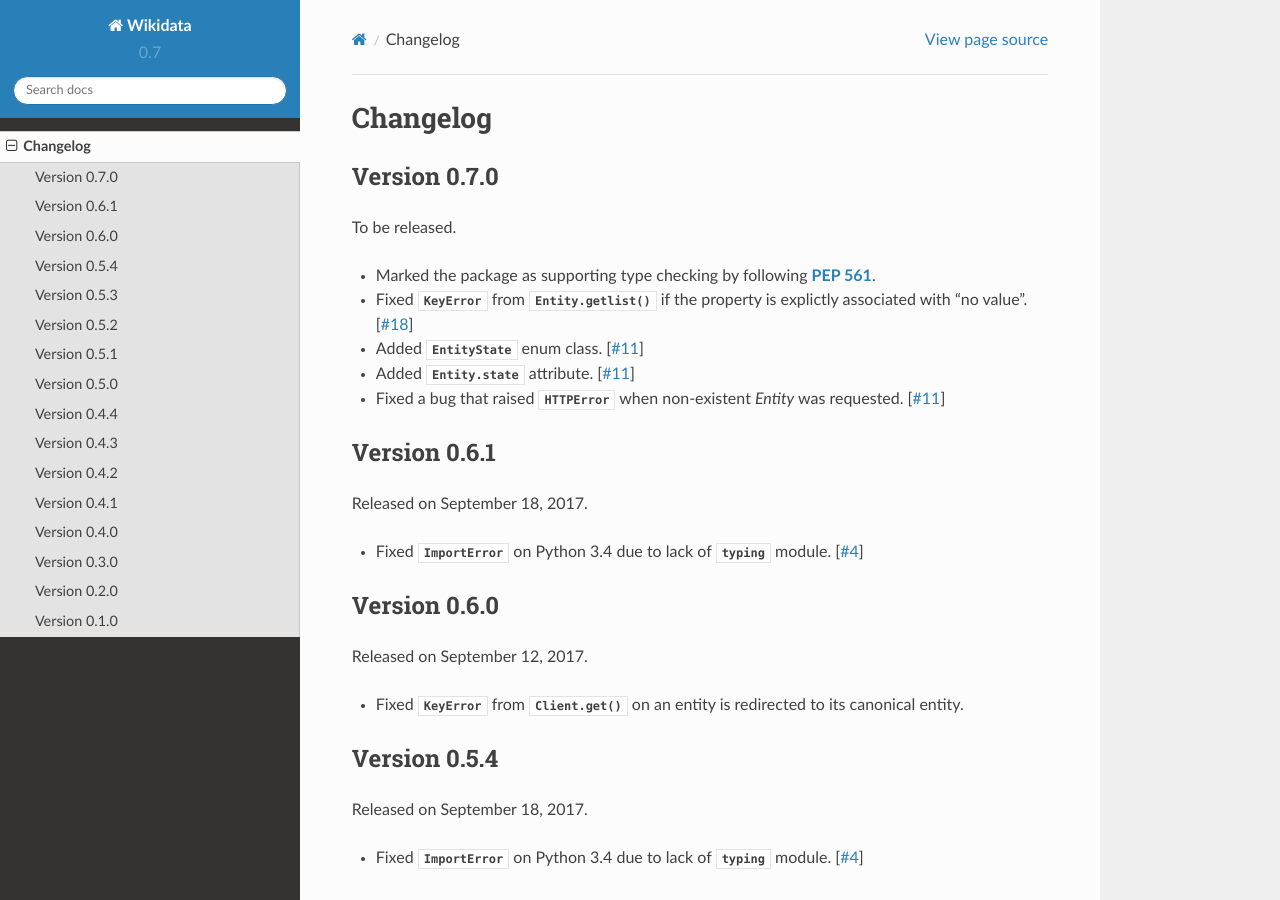
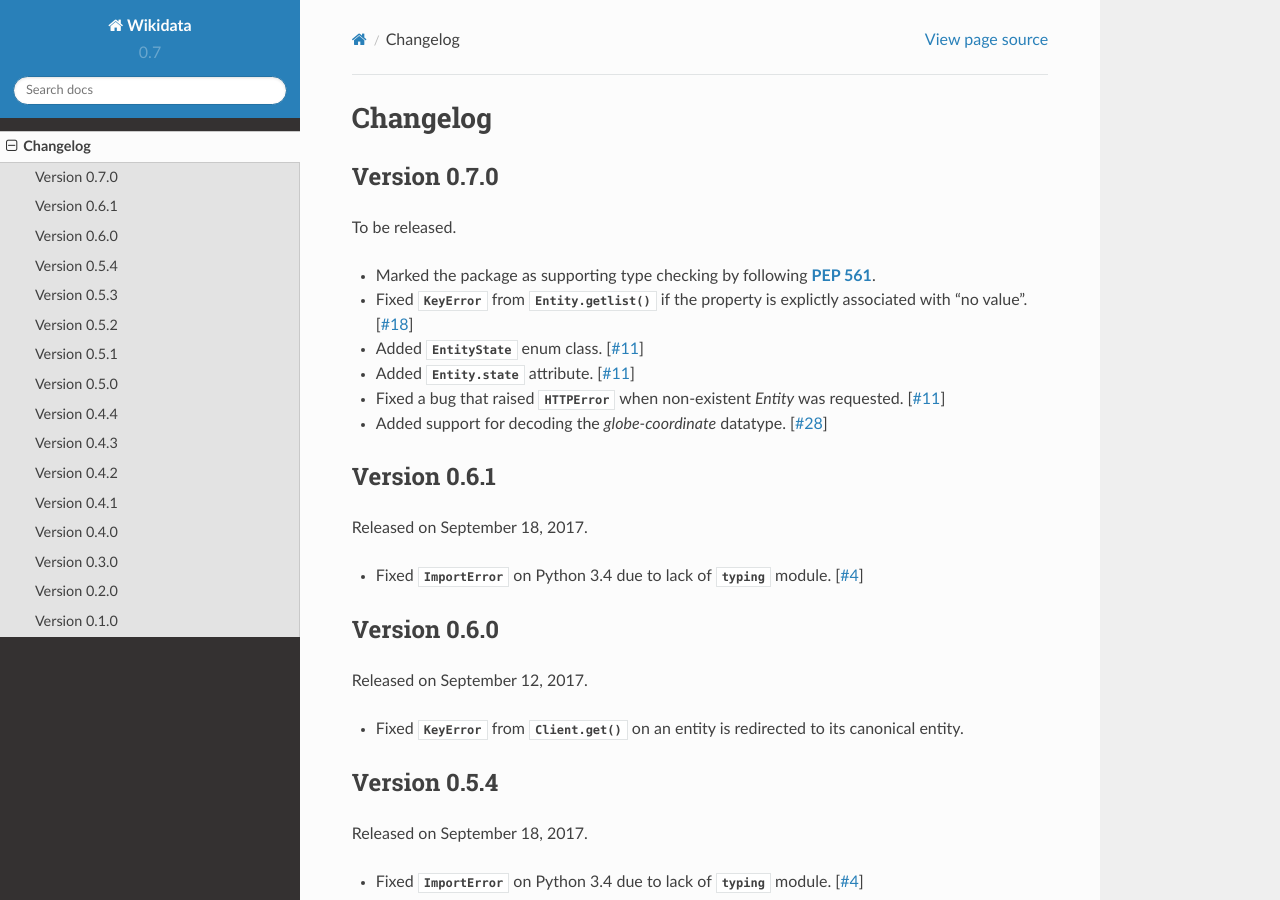
Before and after one commit to dahlia/wikidata, a Sphinx documentation site: the page built from docs/changes.rst, in a window 1280 px wide and 900 px high. Built offline with Sphinx 7.4.7 and the Read the Docs theme 2.0.0, drawn with Linux system fonts in a browser that asks for light colours.

Commit message:
Edit changelog

```diff
--- a/docs/changes.rst
+++ b/docs/changes.rst
@@ -15,6 +15,7 @@ To be released.
   [:pr:`11`]
 - Fixed a bug that raised :exc:`~urllib.error.HTTPError` when
   non-existent `Entity` was requested.  [:pr:`11`]
+- Added support for decoding the `globe-coordinate` datatype.  [:pr:`28`]
 
 Version 0.6.1
 -------------
```
